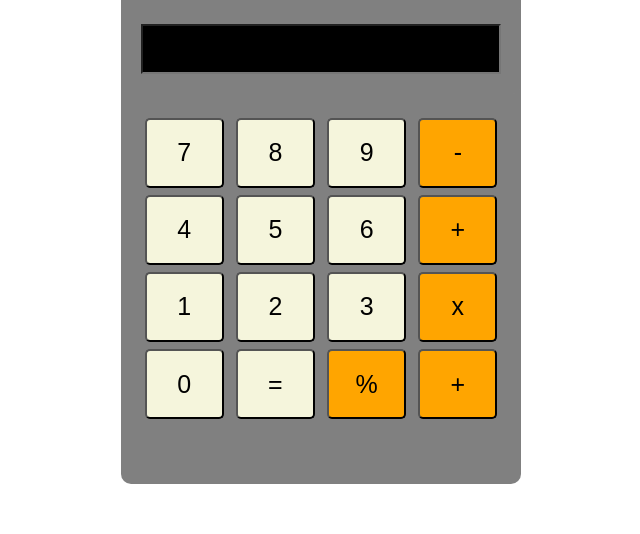
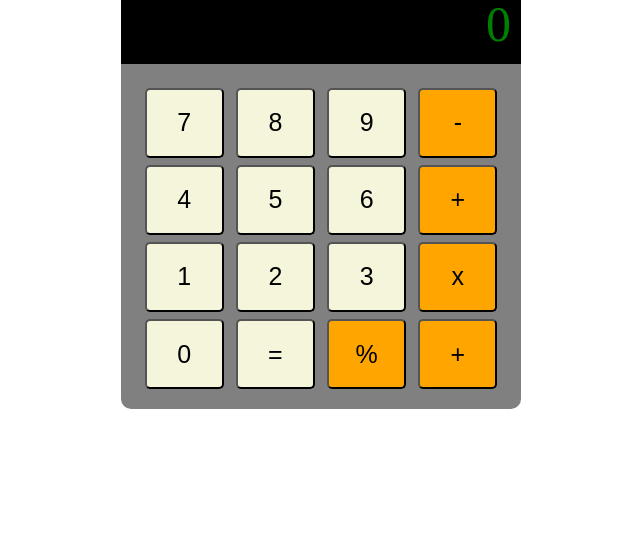
Before and after one commit to francesco-mauro/htmlcss-simple-calculator, a plain HTML site: page index.html in a window 1280 px wide. Shown: the part 266-800 px from the top of the page, without its empty margins (319-959 px from the left). Drawn offline with Linux system fonts and the light colour scheme.

Commit message:
add: fix to display

```diff
--- a/css/style.css
+++ b/css/style.css
@@ -12,35 +12,44 @@ body{
     margin-top: 150px;
 }
 
+/* chassis */
 .chassis{
     background-color: grey;
-    height: 600px;
+    height: 525px;
     width: 400px;
     border-radius: 10px;
-
 }
 /* chassis */
 
+/* logo */
 .calculator-logo {
     display: block;
-    margin: 0 auto 20px;
+    margin: 0 auto;
 }
+/* logo */
 
 
+/* Display  */
 .calculator {
     display: flex;
     flex-direction: column;
     width: 100%;
     background-color: grey;
-    padding: 20px;
     border-radius: 10px;
 }
 
 .calculator-display {
     width: 100%;
-    height: 50px;
+    height: 80px;
+    line-height: 80px;
+    font-size: 50px;
     background-color: black;
+    text-align: right;
+    color: green;
+    padding-right: 10px;
 }
+/* Display  */
+
 
 .calculator-keys {
     display: flex;
--- a/index.html
+++ b/index.html
@@ -9,7 +9,9 @@
 </head>
 
 <body>
+
     <div class="chassis">
+
         <!-- logo calculator -->
         <header>
             <img src="./img/Boosio-logo.png" alt="logo boosio" class="calculator-logo">
@@ -20,7 +22,8 @@
         <main>
             <!-- display -->
             <div class="calculator">
-                <input type="" class="calculator-display">
+                <span class="calculator-display">0
+                </span>
             </div>
             <!-- display -->
 
```
